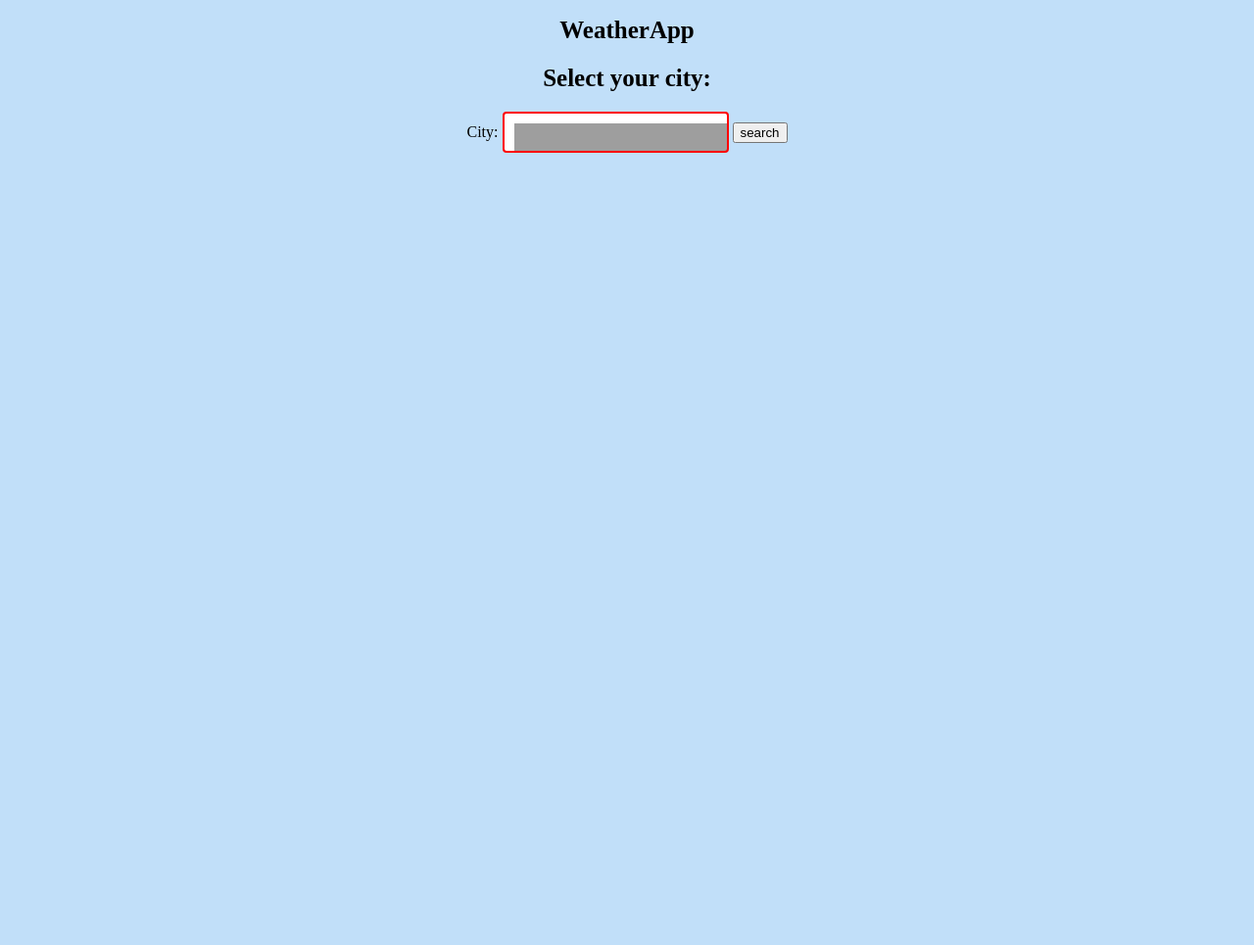
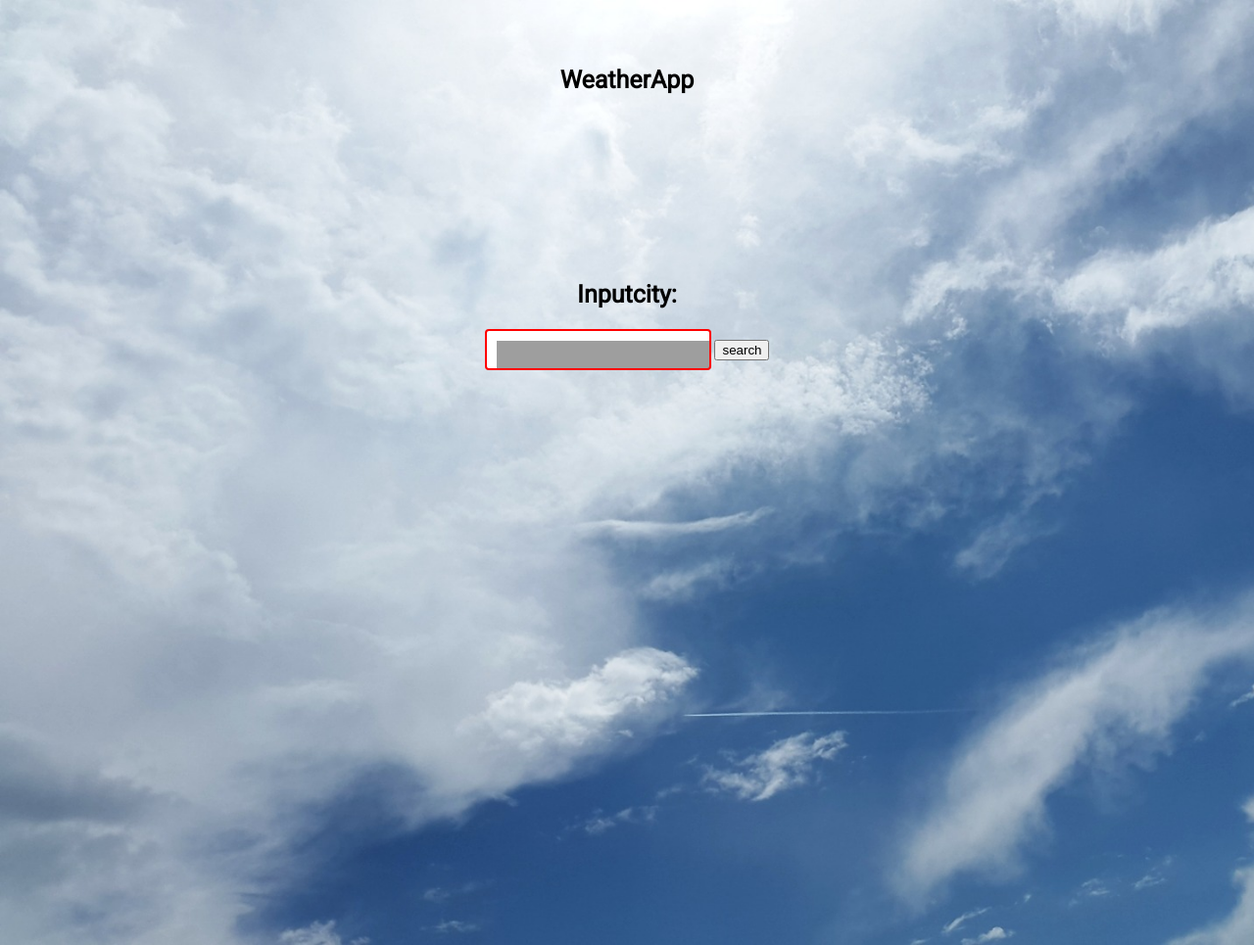
Before and after one commit to DavGD/WeatherApp, a Django app: page /weather/ in a window 1280 px wide. Shown: the whole page at 98% size. Before the commit the page ends 156 px from the top, so only its background shows below. Run offline with Django 3.2, Linux system fonts and the light colour scheme; grey boxes are pictures that could not be loaded.

Commit message:
form pass to another view, simple change css

```diff
--- a/weather/models.py
+++ b/weather/models.py
@@ -4,3 +4,6 @@ from django.db import models
 
 class CityField(models.Model):
     city = models.CharField(max_length = 25)
+
+    def __str__(self):
+        return self.city
--- a/weather/static/weather/style.css
+++ b/weather/static/weather/style.css
@@ -1,15 +1,40 @@
 body {
-  background-color: #C1DFF9;
+  width: 100%;
+  height: 100%;
+  background: url('images/sky1.jpg');
+  background-size: cover;
+  background-repeat: no-repeat;
+  margin: 0 ;
+  padding: 0 ;
+}
+
+.main-site {
+  font-family: 'Roboto';
 }
 
 .logo-name {
+  height: 65px;
   margin: 0 auto;
-  background-color: #C1DFF9;
+  padding: 50px;
+  box-sizing: content-box;
 }
 
 .logo-img {
   text-align: center;
   font-weight: bold;
+  box-sizing: border-box;
+}
+
+.for-main {
+  width: 500px;
+  height: 600px;
+  margin: 0 auto;
+  padding: 100px;
+  box-sizing: content-box;
+}
+
+.list-items {
+  box-sizing: border-box;
 }
 
 h1 {
--- a/weather/templates/weather/index.html
+++ b/weather/templates/weather/index.html
@@ -5,6 +5,7 @@
     <meta name="viewport" content="width=device-width, initial-scale=1">
     <meta charset="UTF-8">
     <title>WeatherApp</title>
+    <link href="https://fonts.googleapis.com/css?family=Roboto&display=swap" rel="stylesheet">
     <link rel="stylesheet" href="{% static 'weather/style.css' %}">
   </head>
   <body>
@@ -17,10 +18,10 @@
       <div class="for-main">
         <div class="list-items">
           <div class="city-field">
-            <h2>Select your city:</h2>
+            <h2>Inputcity:</h2>
             <form action="{% url 'main_site' %}" method="POST" class="city-form">
             {% csrf_token %}
-              <label for="id_name">City:</label>
+              <label for="id_name"></label>
               <input type="text" name="city" maxlength="25" required="" id="id_name">
               <input type="submit" value="search" class="search-city">
             </form>
--- a/weather/views.py
+++ b/weather/views.py
@@ -1,6 +1,7 @@
 from django.shortcuts import render, redirect
 import requests
 from .forms import CityForm
+from .models import CityField
 
 
 def main_site(request):
@@ -15,18 +16,23 @@ def main_site(request):
 
 def city_site(request):
     url = 'https://api.openweathermap.org/data/2.5/weather?q={}&appid=8cc2f0a4630ad36fc89c8ab644ef1e28'
-    city = 'Konin'
 
-    r = requests.get(url.format(city)).json()
+    try:
+        city =  CityField.objects.all().last()
 
-    city_weather = {
-        'country' : r['sys']['country'],
-        'city' : city,
-        'temperature' : r['main']['temp'],
-        'weather' : r['weather'][0]['description'],
-        'icon' : r['weather'][0]['icon'],
-    }
+        r = requests.get(url.format(city)).json()
 
-    context = {'city_weather' : city_weather}
+        city_weather = {
+            'country' : r['sys']['country'],
+            'city' : r['name'],
+            'temperature' : r['main']['temp'],
+            'weather' : r['weather'][0]['description'],
+            'icon' : r['weather'][0]['icon'],
+        }
 
-    return render(request, 'weather/details.html', context)
+        context = {'city_weather' : city_weather}
+
+        return render(request, 'weather/details.html', context)
+
+    except KeyError:
+        return redirect('main_site')
```
Also changed, not shown: db.sqlite3, weather/static/weather/images/sky1.jpg (added).
